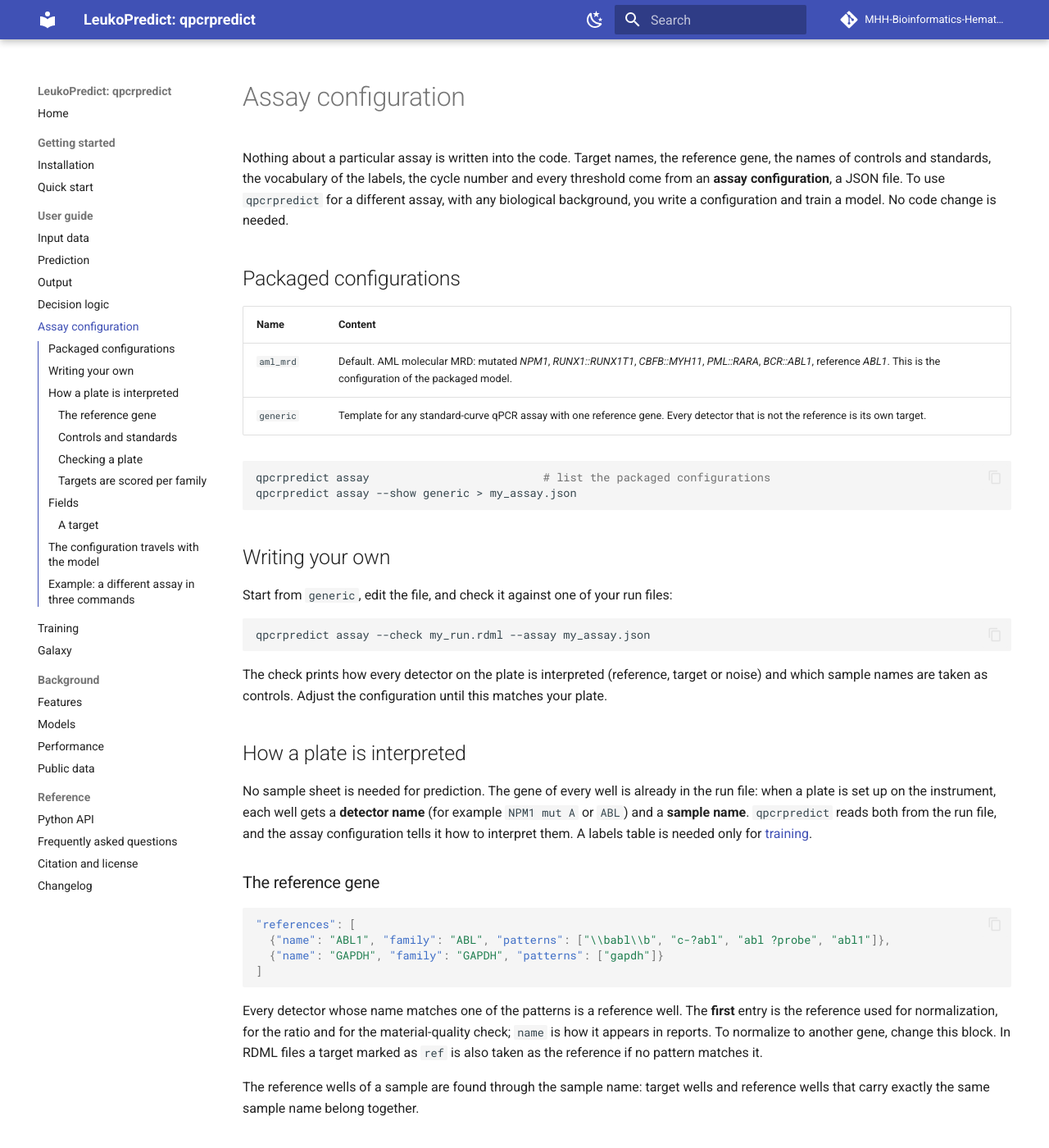
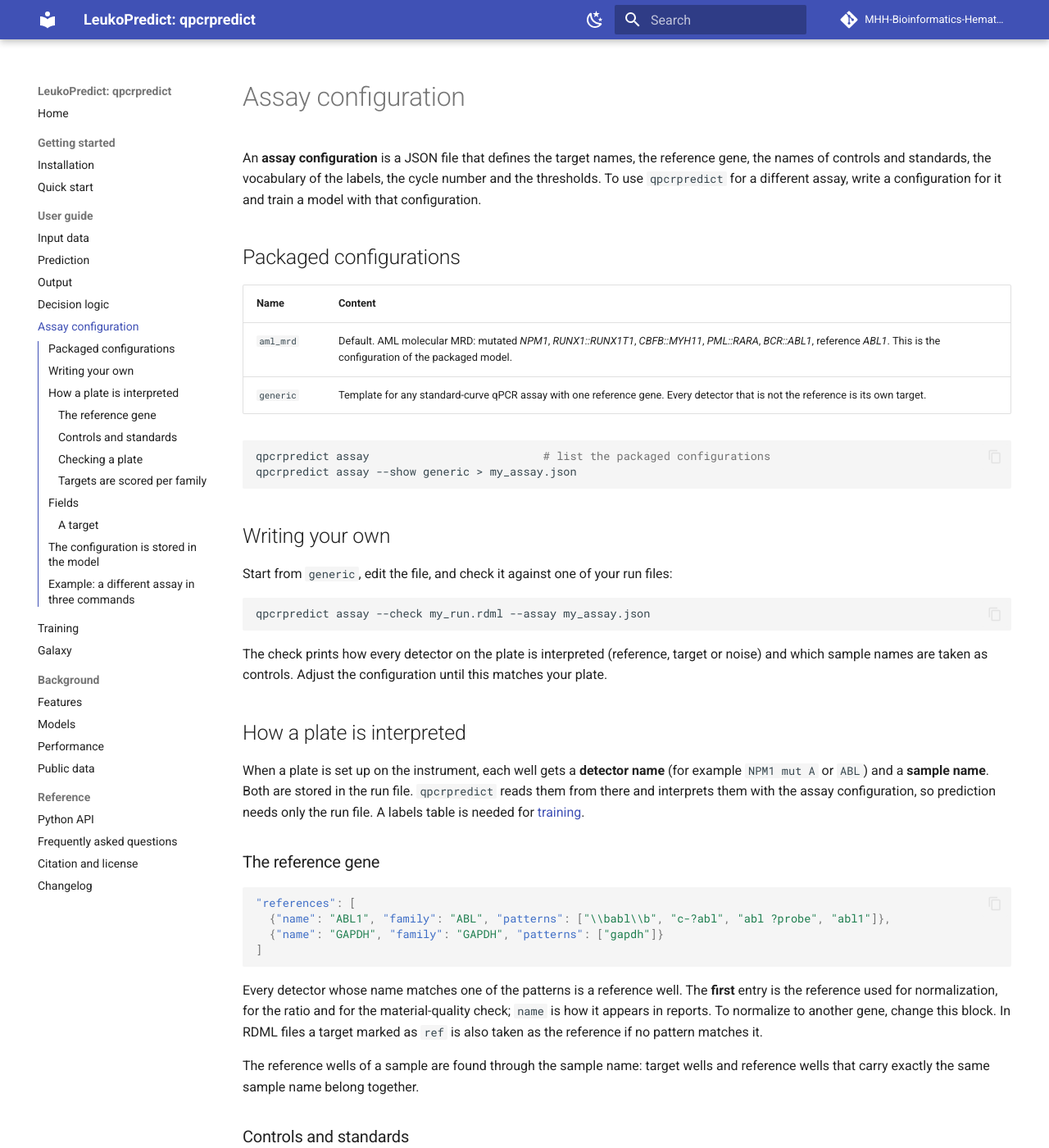
Before and after one commit to MHH-Bioinformatics-Hematology/qpcrpredict, an MkDocs documentation site: the page built from docs/assay.md, in a window 1280 px wide and 1400 px high. Shown: the whole window at 82% size. Built offline with MkDocs 1.6.1 and Material for MkDocs 9.7.7, drawn with Linux system fonts in a browser that asks for light colours; comment, search, counter and statistics services are not loaded; some of the changed text lies outside the part shown.

Commit message:
Plain wording in descriptions and documentation
Co-Authored-By: Claude Fable 5.1 <noreply@anthropic.com>

```diff
--- a/docs/assay.md
+++ b/docs/assay.md
@@ -1,10 +1,9 @@
 # Assay configuration
 
-Nothing about a particular assay is written into the code. Target names, the reference gene,
-the names of controls and standards, the vocabulary of the labels, the cycle number and every
-threshold come from an **assay configuration**, a JSON file. To use `qpcrpredict` for a different
-assay, with any biological background, you write a configuration and train a model. No code
-change is needed.
+An **assay configuration** is a JSON file that defines the target names, the reference gene, the
+names of controls and standards, the vocabulary of the labels, the cycle number and the
+thresholds. To use `qpcrpredict` for a different assay, write a configuration for it and train a
+model with that configuration.
 
 ## Packaged configurations
 
@@ -31,11 +30,10 @@ which sample names are taken as controls. Adjust the configuration until this ma
 
 ## How a plate is interpreted
 
-No sample sheet is needed for prediction. The gene of every well is already in the run file: when
-a plate is set up on the instrument, each well gets a **detector name** (for example
-`NPM1 mut A` or `ABL`) and a **sample name**. `qpcrpredict` reads both from the run file, and the assay
-configuration tells it how to interpret them. A labels table is needed only for
-[training](train.md).
+When a plate is set up on the instrument, each well gets a **detector name** (for example
+`NPM1 mut A` or `ABL`) and a **sample name**. Both are stored in the run file. `qpcrpredict` reads
+them from there and interprets them with the assay configuration, so prediction needs only the
+run file. A labels table is needed for [training](train.md).
 
 ### The reference gene
 
@@ -148,7 +146,7 @@ family are scored as one target. `aliases` are further accepted spellings of `--
 `patterns` decide which detector names on a plate belong to the target. `subtypes` is optional:
 the first matching rule names the subtype, and `{1}` is replaced by the first captured group.
 
-## The configuration travels with the model
+## The configuration is stored in the model
 
 `qpcrpredict train --assay my_assay.json` stores the complete configuration inside the model bundle.
 `qpcrpredict predict` reads it from there, so prediction always uses the definitions and thresholds
--- a/src/qpcrpredict/__init__.py
+++ b/src/qpcrpredict/__init__.py
@@ -4,8 +4,8 @@ Part of the LeukoPredict tools, developed for leukemia diagnostics at Hannover M
 
 Features are derived only from the run file (amplification curves, Ct and quantities). A trained
 classifier gives the probability of a positive call; a quality and review gate turns runs that
-cannot be evaluated into an explicit 'na' (repeat) and ambiguous calls into 'review'. Everything
-specific to an assay is defined in an assay configuration, not in the code.
+cannot be evaluated into an explicit 'na' (repeat) and ambiguous calls into 'review'. Targets,
+reference gene, control names and thresholds are defined in an assay configuration.
 """
 __version__ = "1"
 
```
Also changed, not shown: README.md (+3 -3 lines), docs/decision.md (+1 -1 lines), docs/faq.md (+2 -2 lines), docs/index.md (+8 -8 lines), docs/input.md (+2 -1 lines), 2 other files.
